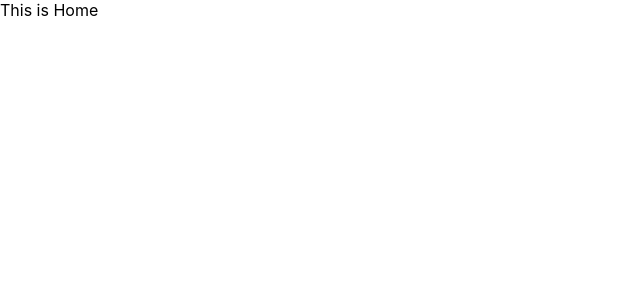
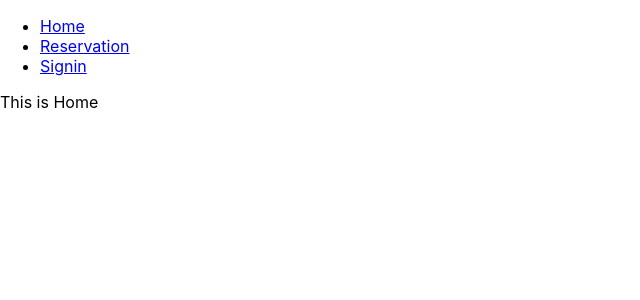
Before and after one commit to Escape-S/Escape-client, a React (Create React App) app: page / in a window 1280 px wide. Shown: the top 300 px of the page, without its empty margins (0-640 px from the left). Built offline with nearby package versions, Linux system fonts and the light colour scheme.

Commit message:
:sparkles: navigation 추가

```diff
--- a/src/Router.jsx
+++ b/src/Router.jsx
@@ -1,4 +1,5 @@
 import { BrowserRouter, Route, Switch } from "react-router-dom"
+import Navigation from "./components/Navigation"
 import Home from "./Pages/Home"
 import Reservation from "./Pages/Reservation"
 import SignIn from "./Pages/SignIn"
@@ -6,11 +7,10 @@ import SignIn from "./Pages/SignIn"
 const Router = () => {
   return (
     <BrowserRouter>
-      <Switch>
+    <Navigation />
         <Route path="/" component={Home} exact={true} />
         <Route path="/reservation" component={Reservation} />
         <Route path="/signin" component={SignIn} />
-      </Switch>
     </BrowserRouter>
   )
 }
--- /dev/null
+++ b/src/components/Navigation.jsx
@@ -0,0 +1,19 @@
+import { Link } from "react-router-dom";
+
+const Navigation = () => {
+  return (
+    <ul>
+      <li>
+        <Link to="/">Home</Link>
+      </li>
+      <li>
+        <Link to="/reservation">Reservation</Link>
+      </li>
+      <li>
+        <Link to="/signin">Signin</Link>
+      </li>
+    </ul>
+  );
+};
+
+export default Navigation;
```
